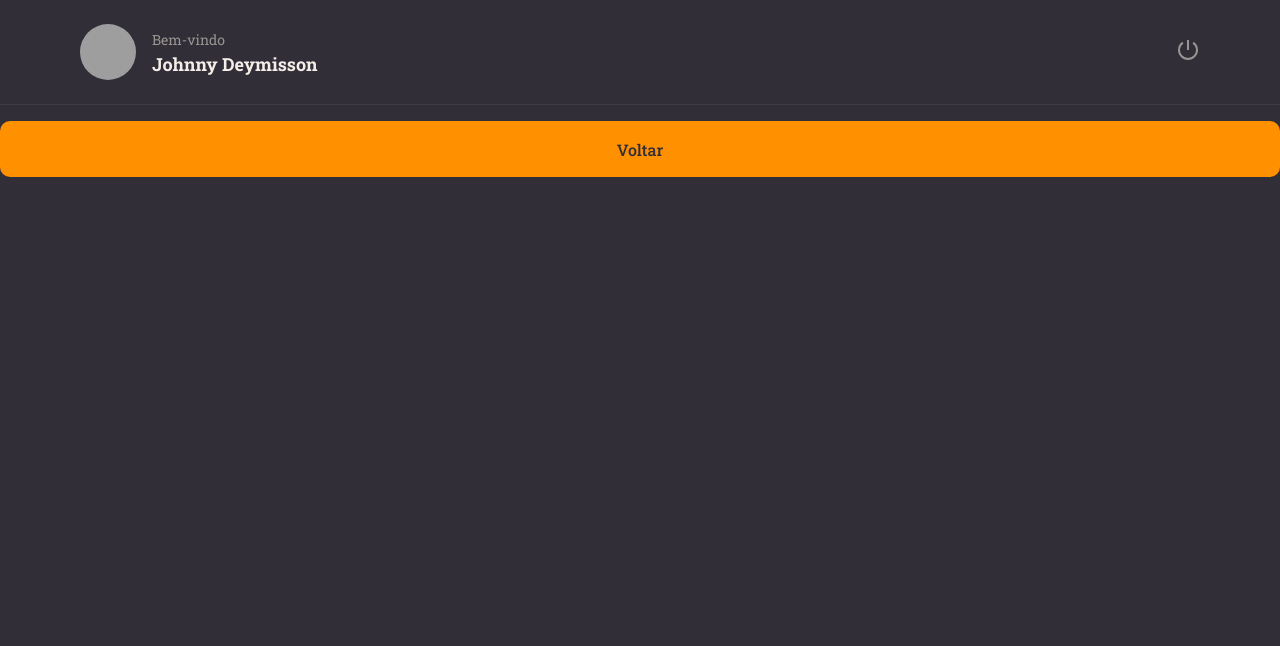
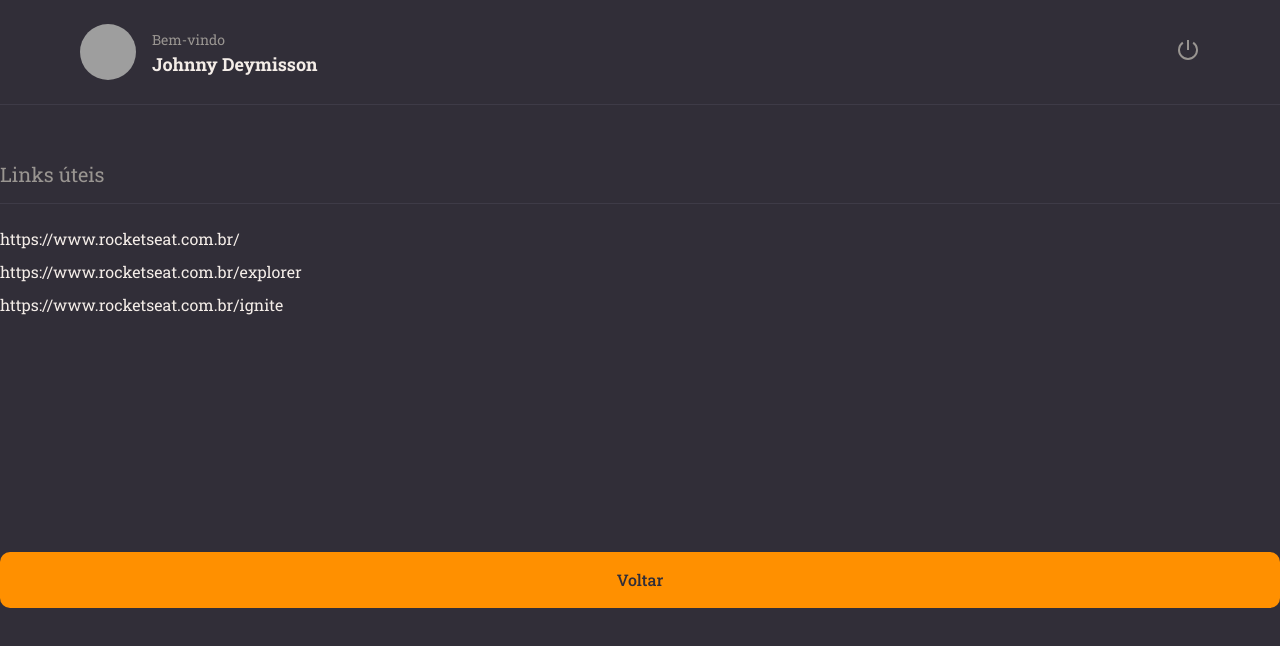
Before and after one commit to jdeymisson/rocketnotes-front, a React (Vite) app: page / in a window 1280 px wide. Shown: the top 646 px of the page. Built offline with nearby package versions, Linux system fonts and the light colour scheme; grey boxes are pictures that could not be loaded.

Commit message:
finalizando o componente de  section de links

```diff
--- /dev/null
+++ b/src/components/Section/index.jsx
@@ -0,0 +1,12 @@
+import { Container } from "./styles";
+
+
+export function Section({ title, children}) {
+
+  return (
+    <Container>
+      <h2>{title}</h2>
+      {children}
+    </Container>
+  );
+};
--- /dev/null
+++ b/src/components/Section/styles.js
@@ -0,0 +1,19 @@
+import styled from 'styled-components';
+
+export const Container = styled.section`
+
+  margin: 56px 0 28px;
+
+  > h2 {
+    border-bottom-width: 1px;
+    border-bottom-style: solid;
+    border-bottom-color: ${({theme}) => theme.COLORS.BACKGROUND_700};
+
+    padding-bottom: 16px;
+    margin-bottom: 24px;
+
+    color: ${({theme}) => theme.COLORS.GRAY_100};
+    font-size: 20px;
+    font-weight: 400;
+  }
+`;
--- a/src/pages/Details/index.jsx
+++ b/src/pages/Details/index.jsx
@@ -1,12 +1,21 @@
-import { Container } from "./styles";
+import { Container, Links } from "./styles";
 import { Button } from '../../components/Button';
 import { Header } from "../../components/Header";
+import { Section } from '../../components/Section';
 
 export function Details() {
 
   return (
     <Container>
       <Header />
+
+      <Section title= "Links úteis">
+        <Links>
+          <li><a href="http://https://www.rocketseat.com.br/" target="_blank">https://www.rocketseat.com.br/</a></li>
+          <li><a href="http://https://www.rocketseat.com.br/" target="_blank">https://www.rocketseat.com.br/explorer</a></li>
+          <li><a href="http://https://www.rocketseat.com.br/" target="_blank">https://www.rocketseat.com.br/ignite</a></li>
+        </Links>
+      </Section>
       <Button title="Voltar" />
     </Container>
   );
--- a/src/pages/Details/styles.js
+++ b/src/pages/Details/styles.js
@@ -11,3 +11,16 @@
   "content"
   ;
 `;
+
+export const Links = styled.ul`
+  list-style: none;
+
+  > li {
+    margin-top: 12px;
+
+    a {
+      color: ${({theme}) => theme.COLORS.WHITE};
+    }
+  }
+
+`;
```
